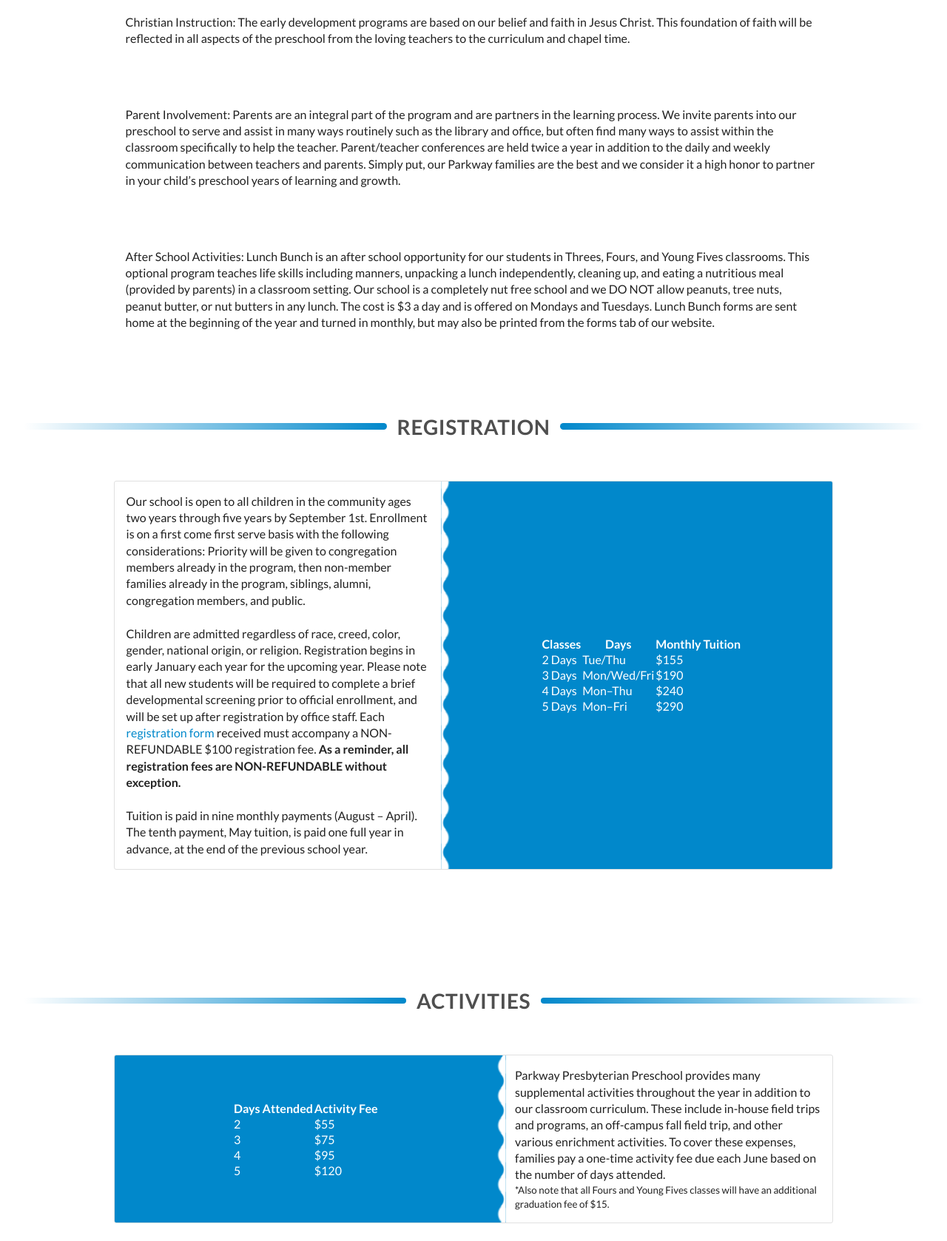
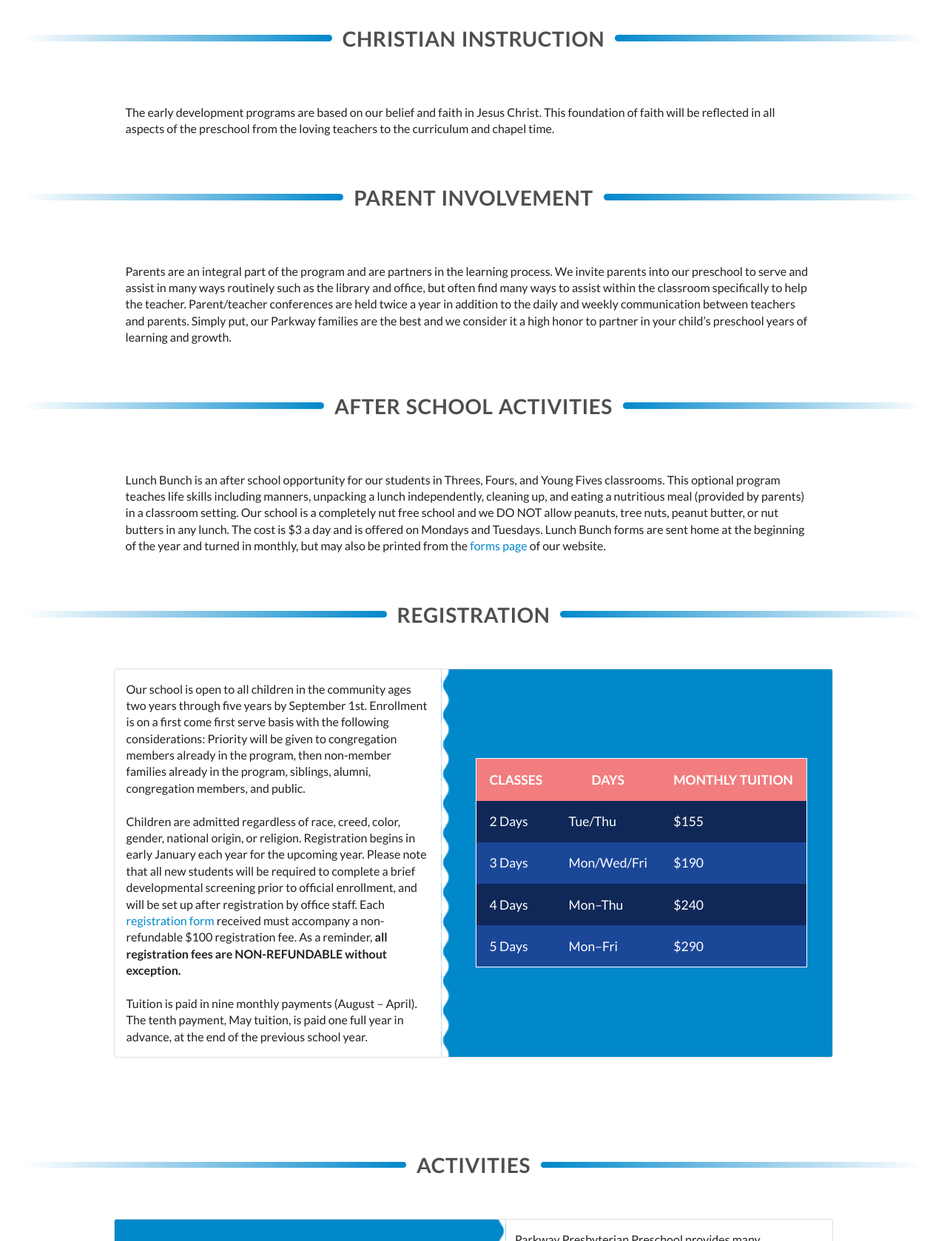
Before and after one commit to JasonDuquain/parkway-preschool-one, a website: page program.html in a window 1280 px wide. Shown: the part 1009-2687 px from the top of the page at 74% size. Drawn offline with Linux system fonts and the light colour scheme; a web font is replaced by a local one.

```diff
--- a/program.html
+++ b/program.html
@@ -96,19 +96,22 @@
 
        <div class="program__wrap">
 
+          <h3 id="price-target" class="line__subhdg">Christian Instruction</h3>
           <div class="program__sect">
               <p class="program__para">
-                  Christian Instruction: The early development programs are based on our belief and faith in Jesus Christ. This foundation of faith will be reflected in all aspects of the preschool from the loving teachers to the curriculum and chapel time.
+                  The early development programs are based on our belief and faith in Jesus Christ. This foundation of faith will be reflected in all aspects of the preschool from the loving teachers to the curriculum and chapel time.
               </p>
           </div>
+          <h3 id="price-target" class="line__subhdg">Parent Involvement</h3>
           <div class="program__sect">
               <p class="program__para">
-                  Parent Involvement: Parents are an integral part of the program and are partners in the learning process. We invite parents into our preschool to serve and assist in many ways routinely such as the library and office, but often find many ways to assist within the classroom specifically to help the teacher. Parent/teacher conferences are held twice a year in addition to the daily and weekly communication between teachers and parents. Simply put, our Parkway families are the best and we consider it a high honor to partner in your child’s preschool years of learning and growth.
+                  Parents are an integral part of the program and are partners in the learning process. We invite parents into our preschool to serve and assist in many ways routinely such as the library and office, but often find many ways to assist within the classroom specifically to help the teacher. Parent/teacher conferences are held twice a year in addition to the daily and weekly communication between teachers and parents. Simply put, our Parkway families are the best and we consider it a high honor to partner in your child’s preschool years of learning and growth.
               </p>
           </div>
-          <div class="program__sect program__sect--last">
+          <h3 id="price-target" class="line__subhdg">After School Activities</h3>
+          <div class="program__sect">
               <p class="program__para">
-                  After School Activities: Lunch Bunch is an after school opportunity for our students in Threes, Fours, and Young Fives classrooms. This optional program teaches life skills including manners, unpacking a lunch independently, cleaning up, and eating a nutritious meal (provided by parents) in a classroom setting. Our school is a completely nut free school and we DO NOT allow peanuts, tree nuts, peanut butter, or nut butters in any lunch. The cost is $3 a day and is offered on Mondays and Tuesdays. Lunch Bunch forms are sent home at the beginning of the year and turned in monthly, but may also be printed from the forms tab of our website.
+                  Lunch Bunch is an after school opportunity for our students in Threes, Fours, and Young Fives classrooms. This optional program teaches life skills including manners, unpacking a lunch independently, cleaning up, and eating a nutritious meal (provided by parents) in a classroom setting. Our school is a completely nut free school and we DO NOT allow peanuts, tree nuts, peanut butter, or nut butters in any lunch. The cost is $3 a day and is offered on Mondays and Tuesdays. Lunch Bunch forms are sent home at the beginning of the year and turned in monthly, but may also be printed from the <a class="program__link" href="/forms.html#forms-target">forms page</a> of our website.
               </p>
           </div>
           <h3 id="price-target" class="line__subhdg">Registration</h3>
@@ -117,14 +120,14 @@
                  <p class="program__para">
                   Our school is open to all children in the community ages two years through five years by September 1st.  Enrollment is on a first come first serve basis with the following considerations: Priority will be given to congregation members already in the program, then non-member families already in the program, siblings, alumni, congregation members, and public. <br><br>
 
-                  Children are admitted regardless of race, creed, color, gender, national origin, or religion.  Registration begins in early January each year for the upcoming year. Please note that all new students will be required to complete a brief developmental screening prior to official enrollment, and will be set up after registration by office staff. Each <a class="program__link" href="/forms.html#forms-target">registration form</a> received must accompany a NON-REFUNDABLE $100 registration fee. <b>As a reminder, all registration fees are NON-REFUNDABLE without exception.</b> <br><br>
+                  Children are admitted regardless of race, creed, color, gender, national origin, or religion.  Registration begins in early January each year for the upcoming year. Please note that all new students will be required to complete a brief developmental screening prior to official enrollment, and will be set up after registration by office staff. Each <a class="program__link" href="/forms.html#forms-target">registration form</a> received must accompany a non-refundable $100 registration fee. As a reminder, <b>all registration fees are NON-REFUNDABLE without exception.</b> <br><br>
 
                   Tuition is paid in nine monthly payments (August &ndash; April). The tenth payment, May tuition, is paid one full year in advance, at the end of the previous school year.
                  </p>
              </div>
              <div class="program__table-wrap">
                   <table class="program__table">
-                      <tr>
+                      <tr class="program__table-row--one no">
                           <th>Classes</th>
                           <th>Days</th>
                           <th>Monthly Tuition</th>
@@ -161,7 +164,7 @@
              </div>
              <div class="program__table-wrap program__table-wrap--reverse">
                   <table class="program__table">
-                      <tr>
+                      <tr class="program__table-row--two">
                           <th>Days Attended</th>
                           <th>Activity Fee</th>
                       </tr>
@@ -193,7 +196,7 @@
              </div>
              <div class="program__table-wrap">
                   <table class="program__table">
-                      <tr>
+                      <tr class="program__table-row--three">
                           <th>Days Attended</th>
                           <th>Snack Fee</th>
                       </tr>
--- a/scss/modules/_calendar.scss
+++ b/scss/modules/_calendar.scss
@@ -1,6 +1,20 @@
 
 
 .hero__wrap-2.calendar {
-    background-image: url('../img/hero2.jpg');
-    height: 50vh;
+    //background-image: url('../img/hero2.jpg');
+    height: 0vh;
+    margin-bottom: 0;
 }
+
+.calendar--wrap {
+    background-image: url('../img/cloud-bg.png');
+    background-color: hsl(185, 100%, 30%);
+    background-attachment: fixed;
+    padding-top: 10em;
+    padding-bottom: 10em;
+}
+
+
+.footer.cal {
+    background-image: linear-gradient(to bottom, rgba(0,0,0,.5), rgba(0,0,0,.5)), url('../img/footer--bg.png');
+}
--- a/scss/modules/_program.scss
+++ b/scss/modules/_program.scss
@@ -6,10 +6,9 @@
 
 .program {
 
-
     &__wrap {
         max-width: 1280px;
-        margin: 4em auto;
+        margin: 6em auto;
     }
 
     &__sect {
@@ -17,16 +16,12 @@
         width: 80%;
     }
 
-    &__sect--last {
-        margin-bottom: 6em;
-    }
-
     &__sect-flex {
         display: flex;
         border: 1px solid $gray-lighter;
         border-radius: 3px;
         overflow: hidden;
-        margin-bottom: 10em;
+        margin-bottom: 8em;
     }
 
     &__sect-flex--reverse {
@@ -56,7 +51,10 @@
     }
 
     &__small {
+        font-size: 1em;
         display: block;
+        font-style: italic;
+        margin-top: 1em;
     }
 
     &__table-wrap {
@@ -117,7 +115,43 @@
     }
 
     &__table {
+        font-size: 1.1em;
+        border-collapse: collapse;
+        border: 1px solid #fff;
+    }
 
+    &__table tr {
+
+    }
+
+    &__table tr:nth-of-type(1n) {
+        background-color: $royalblue;
+    }
+
+    &__table tr:nth-of-type(2n) {
+        background-color: darken($royalblue, 15%);
+    }
+
+    &__table-row--one {
+        background-color: $pink-brush !important;
+    }
+
+    &__table-row--two {
+        background-color: $blue-brush !important;
+    }
+
+    &__table-row--three {
+        background-color: $green-brush !important;
+    }
+
+    &__table th {
+        text-transform: uppercase;
+        text-align: center;
+        padding: 1em;
+    }
+
+    &__table td {
+        padding: 1em;
     }
 
 
```
Also changed, not shown: calendar.html (+8 -6 lines), css/styles.css, img/cloud-bg.png (added).
